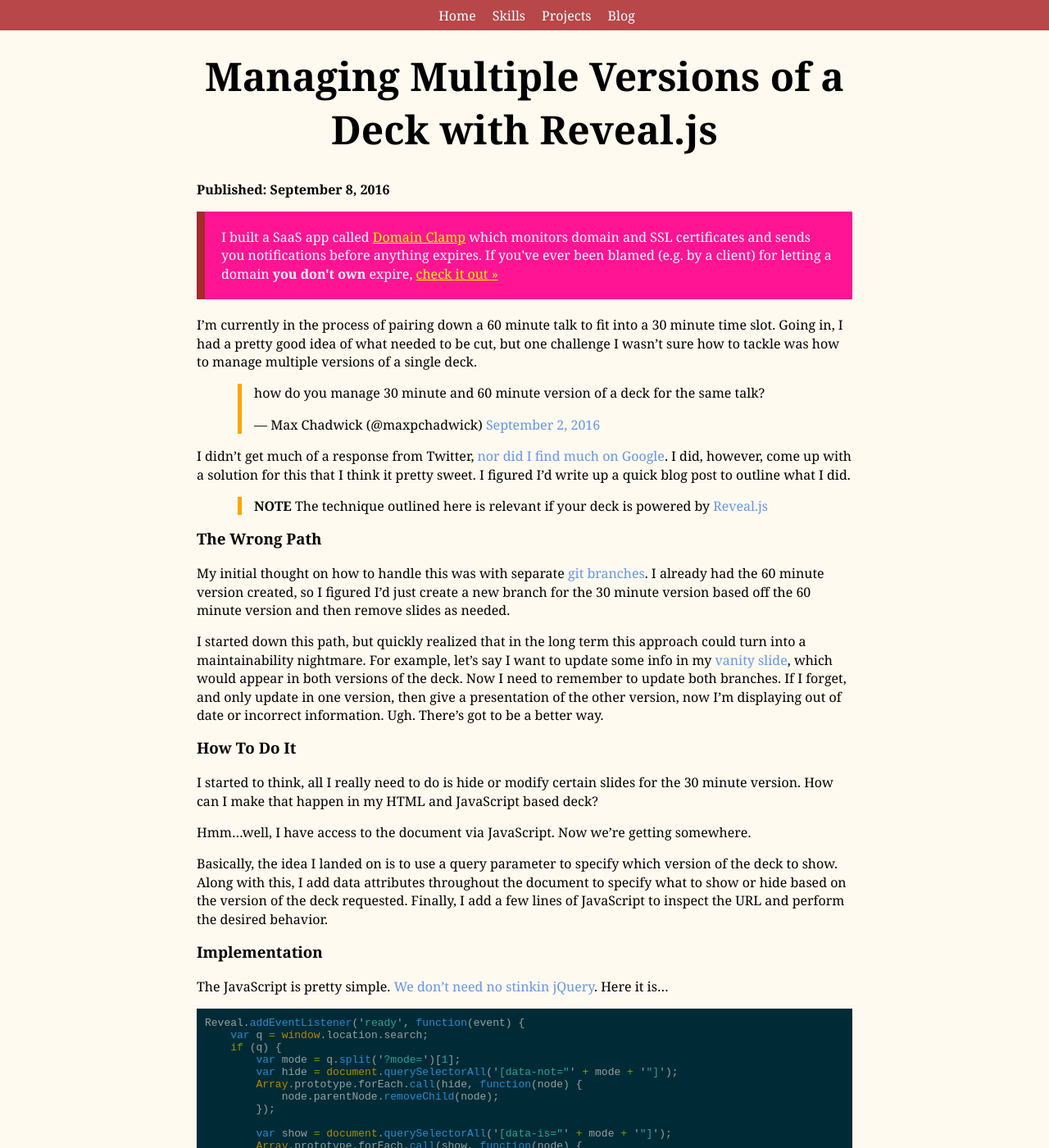
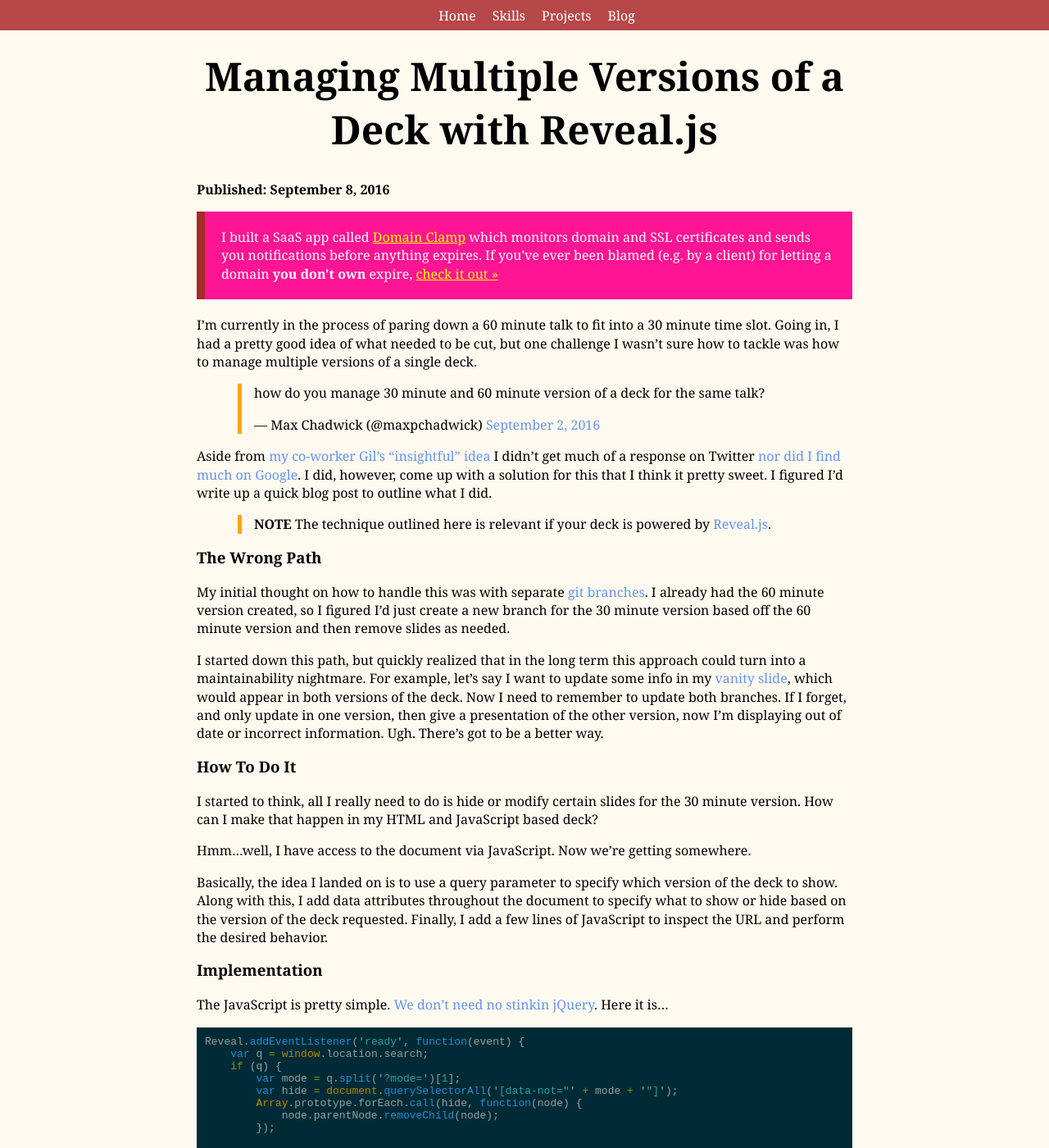
Before and after one commit to mpchadwick/mpchadwick.github.io, a Jekyll site: the page built from _posts/2016-09-08-managing-multiple-versions-of-a-deck-with-reveal-js.md, in a window 1280 px wide and 1400 px high. Shown: the whole window at 82% size. Built offline with Jekyll 4.4.1, drawn with Linux system fonts in a browser that asks for light colours; comment, search, counter and statistics services are not loaded; some of the changed text lies outside the part shown.

Commit message:
A couple fixes

```diff
--- a/_posts/2016-09-08-managing-multiple-versions-of-a-deck-with-reveal-js.md
+++ b/_posts/2016-09-08-managing-multiple-versions-of-a-deck-with-reveal-js.md
@@ -7,14 +7,14 @@ comments: true
 noNameInTitle: true
 ---
 
-I'm currently in the process of pairing down a 60 minute talk to fit into a 30 minute time slot. Going in, I had a pretty good idea of what needed to be cut, but one challenge I wasn't sure how to tackle was how to manage multiple versions of a single deck.
+I'm currently in the process of paring down a 60 minute talk to fit into a 30 minute time slot. Going in, I had a pretty good idea of what needed to be cut, but one challenge I wasn't sure how to tackle was how to manage multiple versions of a single deck.
 
 <blockquote class="twitter-tweet" data-lang="en"><p lang="en" dir="ltr">how do you manage 30 minute and 60 minute version of a deck for the same talk?</p>&mdash; Max Chadwick (@maxpchadwick) <a href="https://twitter.com/maxpchadwick/status/771746555552563201">September 2, 2016</a></blockquote>
 <script async src="//platform.twitter.com/widgets.js" charset="utf-8"></script>
 
-I didn't get much of a response from Twitter, [nor did I find much on Google](https://www.google.com/#q=reveal+js+multiple+versions). I did, however, come up with a solution for this that I think it pretty sweet. I figured I'd write up a quick blog post to outline what I did.
+Aside from [my co-worker Gil's "insightful" idea](https://twitter.com/Intradox/status/772271225376804865) I didn't get much of a response on Twitter [nor did I find much on Google](https://www.google.com/#q=reveal+js+multiple+versions). I did, however, come up with a solution for this that I think it pretty sweet. I figured I'd write up a quick blog post to outline what I did.
 
-> **NOTE** The technique outlined here is relevant if your deck is powered by [Reveal.js](https://github.com/hakimel/reveal.js/)
+> **NOTE** The technique outlined here is relevant if your deck is powered by [Reveal.js](https://github.com/hakimel/reveal.js/).
 
  <!-- excerpt_separator -->
 
```
Also changed, not shown: other parts of _posts/2016-09-08-managing-multiple-versions-of-a-deck-with-reveal-js.md (+0 -1 lines).
